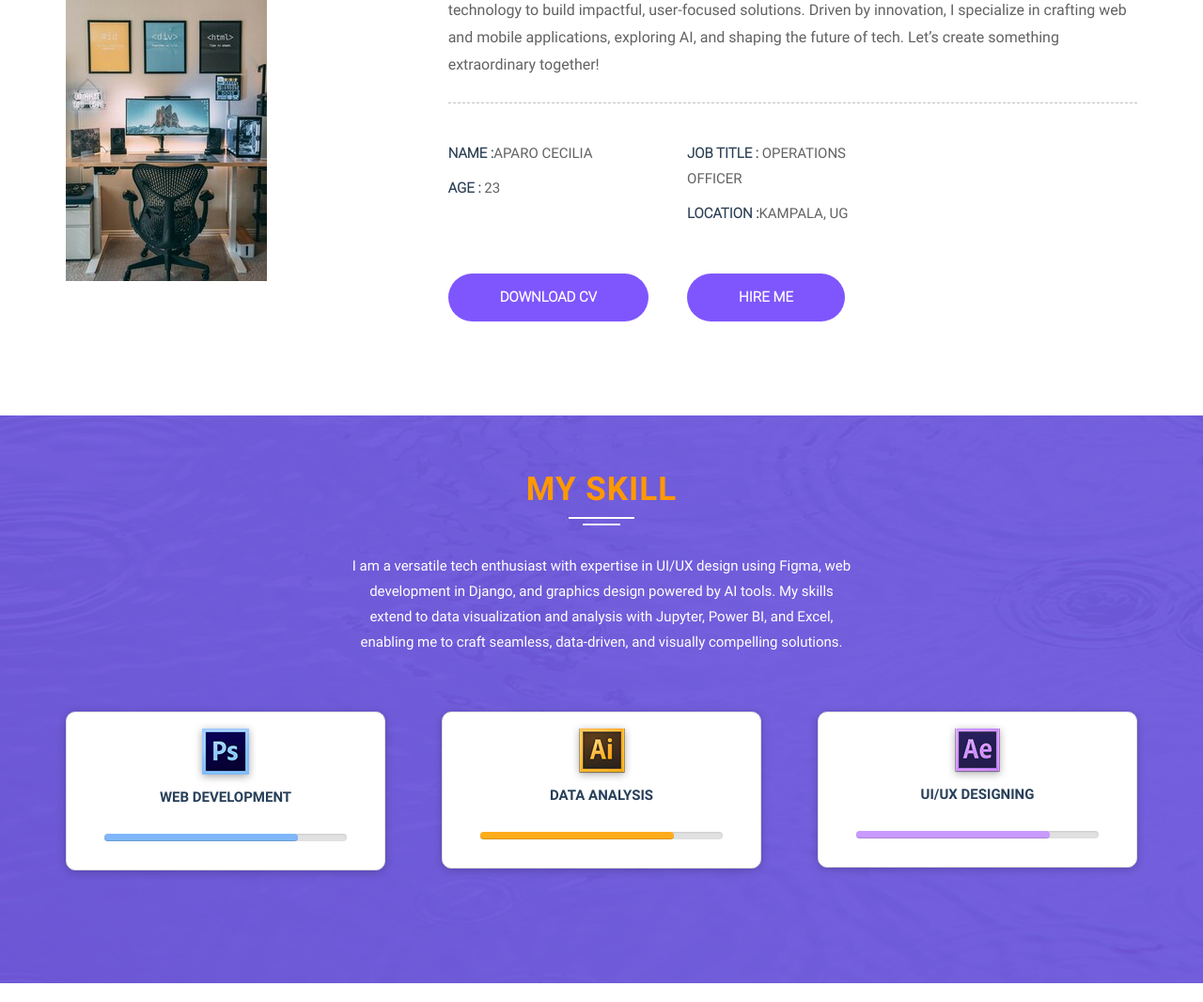
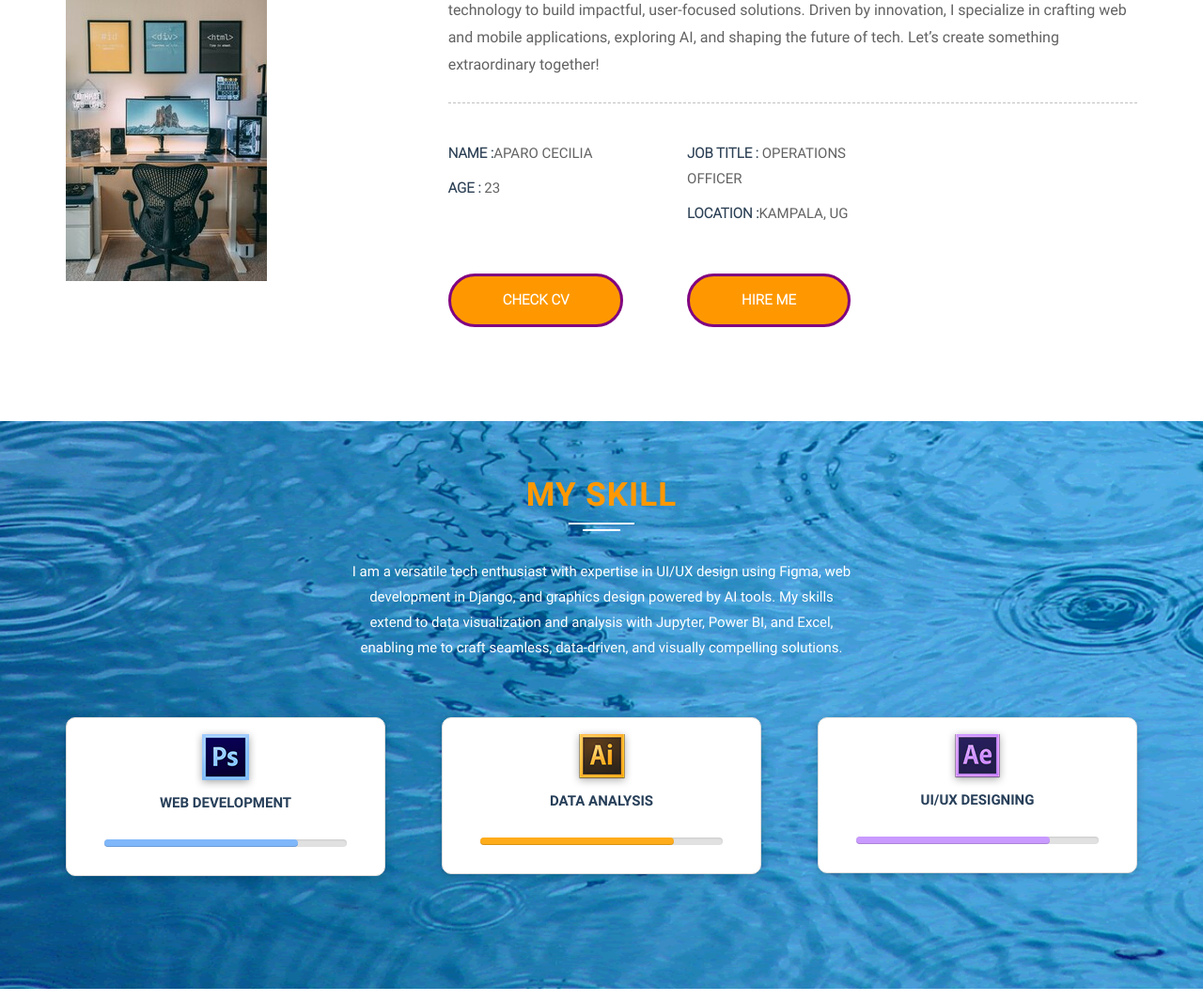
Before and after one commit to APAROCECILIA/portfolio, a Django app: page / in a window 1280 px wide. Shown: the part 1534-2600 px from the top of the page at 94% size. Run offline with Django 5.2, Linux system fonts and the light colour scheme; some libraries are stand-ins or nearby versions; some web fonts are replaced.

Commit message:
enhanced

```diff
--- a/main/static/css/styles.css
+++ b/main/static/css/styles.css
@@ -371,18 +371,20 @@ letter-spacing: 1px;
 }
 
 .button:hover{
- color: #fff;
+ color: purple;
 }
 
 .button--colorful{
- background-color: #7F56FD;
+ background-color: #ff9800;
  font-family: Roboto-Light;
  color: #fff;
+ border: 3px solid purple;
+
 }
 
 .button--default{
-  color: #455a64;
-  border: 1px solid #455a64;
+  color: #7F56FD;
+  border: 1px solid #7F56FD;
   margin-right: 15px;
 }
 
@@ -403,7 +405,7 @@ letter-spacing: 1px;
 }
 
 .skill--bg{
-  background: url("../assets/images/skill-background.png") no-repeat;
+  background: url("/static/images/skill-background.png") no-repeat;
   background-size: cover;
   position: relative;
   z-index: 1;
@@ -416,7 +418,7 @@ letter-spacing: 1px;
   right: 0;
   top: 0;
   bottom: 0;
-  background-color: rgba(120, 88, 221, .9);
+  /* background-color: rgba(120, 88, 221, .9); */
   z-index: -1;
 }
 
@@ -641,7 +643,7 @@ letter-spacing: 1px;
 }
 
 .slider--bg{
-  background: url("../assets/images/slider-background.png") no-repeat;
+  background: url("/static/images/slider-background.jpg") no-repeat;
   background-size: cover;
   position: relative;
   z-index: 1;
@@ -654,7 +656,7 @@ letter-spacing: 1px;
   right: 0;
   top: 0;
   bottom: 0;
-  background-color: rgba(120, 88, 221, .9);
+  /* background-color: rgba(120, 88, 221, .9); */
   z-index: -1;
 }
 
--- a/main/templates/index.html
+++ b/main/templates/index.html
@@ -107,6 +107,7 @@
                  solutions. Driven by innovation, I specialize in crafting web and mobile applications,
                  exploring AI, and shaping the future of tech. Let’s create something extraordinary
                  together!</p>
+
               <div class="row row--margin-top">
                 <div class="col-md-4">
                   <p class="about__bio"><strong>NAME :</strong>APARO CECILIA</p>
@@ -117,16 +118,20 @@
                   <p class="about__bio"><strong>LOCATION :</strong>KAMPALA, UG</p>
                 </div>
               </div>
+
               <div class="row">
                 <div class="col-md-4">
-                  <!-- <a class="button button--colorful button--margin" href="https://drive.google.com/file/d/1kZ-3u_KTsjK1XDgHc-YdQ_QnVsSltLCI/view?usp=sharing" target="_blank">VIEW CV</a> -->
-                      <a class="button button--colorful button--margin" href="https://drive.google.com/uc?export=download&id=1kZ-3u_KTsjK1XDgHc-YdQ_QnVsSltLCI" target="_blank">DOWNLOAD CV</a>
-
-              </div>
+                      <button id="cvButton"  class="button button--colorful button--margin" >CHECK CV</button>
+               </div>
 
                 <div class="col-md-4">
-                  <a class="button button--colorful button--margin" href="#">HIRE ME</a>
-                </div>
+                  <a class="button button--colorful button--margin"
+                  id="hireMeBtn"
+                  href="https://wa.me/0776178913"
+                  target="_blank">
+                  HIRE ME
+               </a>
+              </div>
               </div>
             </div>
           </div>
@@ -580,6 +585,30 @@
 <script src="{% static 'bootstrap/js/bootstrap.min.js' %}"></script>
 <script src="{% static 'js/mixitup.js' %}"></script>
 
+<script>
+  document.getElementById("cvButton").addEventListener("click", function() {
+    window.open("https://drive.google.com/uc?export=download&id=1ELBU88mRX37zozsby9V8PZ43X47Qy3qu", "_blank");
+  });
+</script>
+
+<script>
+
+  document.getElementById('hireMeBtn').addEventListener('click', function(event) {
+    event.preventDefault();
+
+
+    const phoneNumber = "+256776178913";
+    const message = encodeURIComponent("Hello, I am interested in hiring you!");
+
+
+    const waLink = `https://wa.me/${phoneNumber}?text=${message}`;
+    window.open(waLink, '_blank');
+  });
+</script>
+
+
+
+
 
   <script>
     $('a').click(function(e)
```
Also changed, not shown: main/static/images/slider-background.jpg (added), main/static/images/slider-background.png (deleted).
